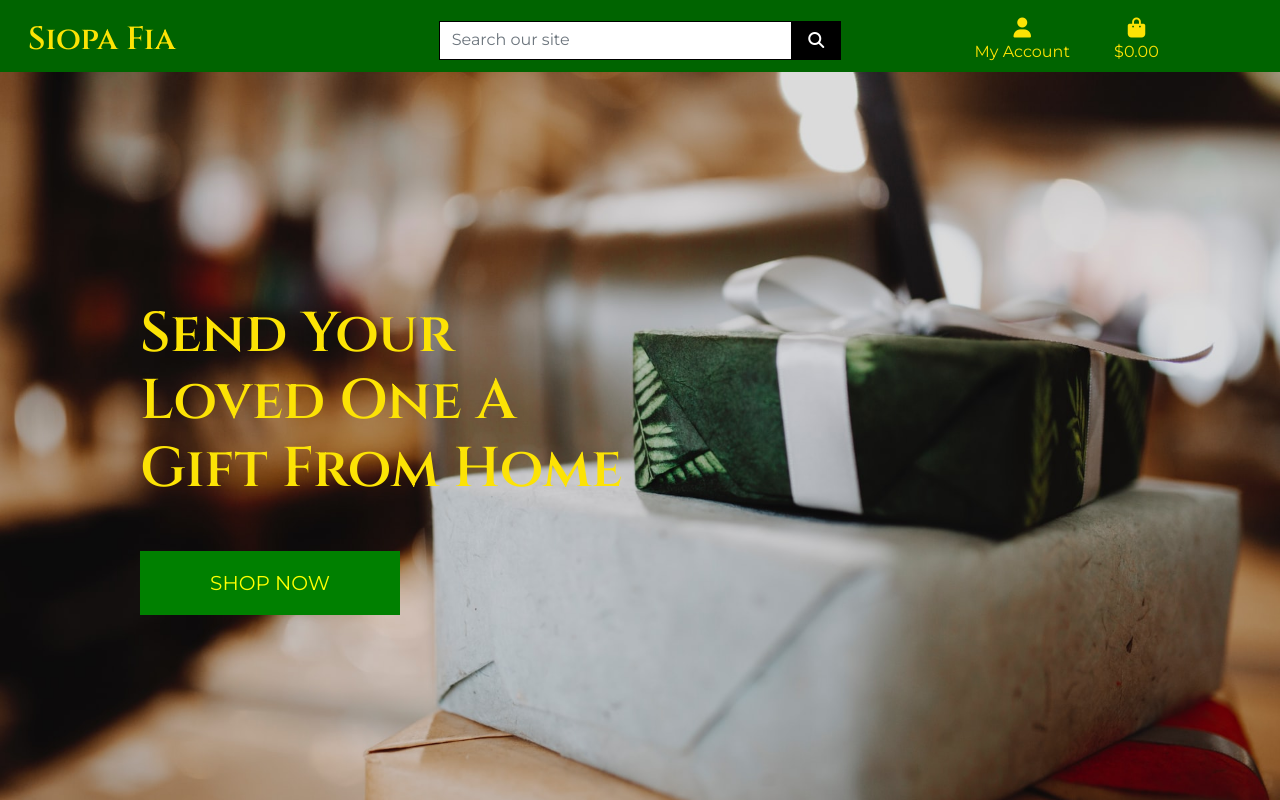
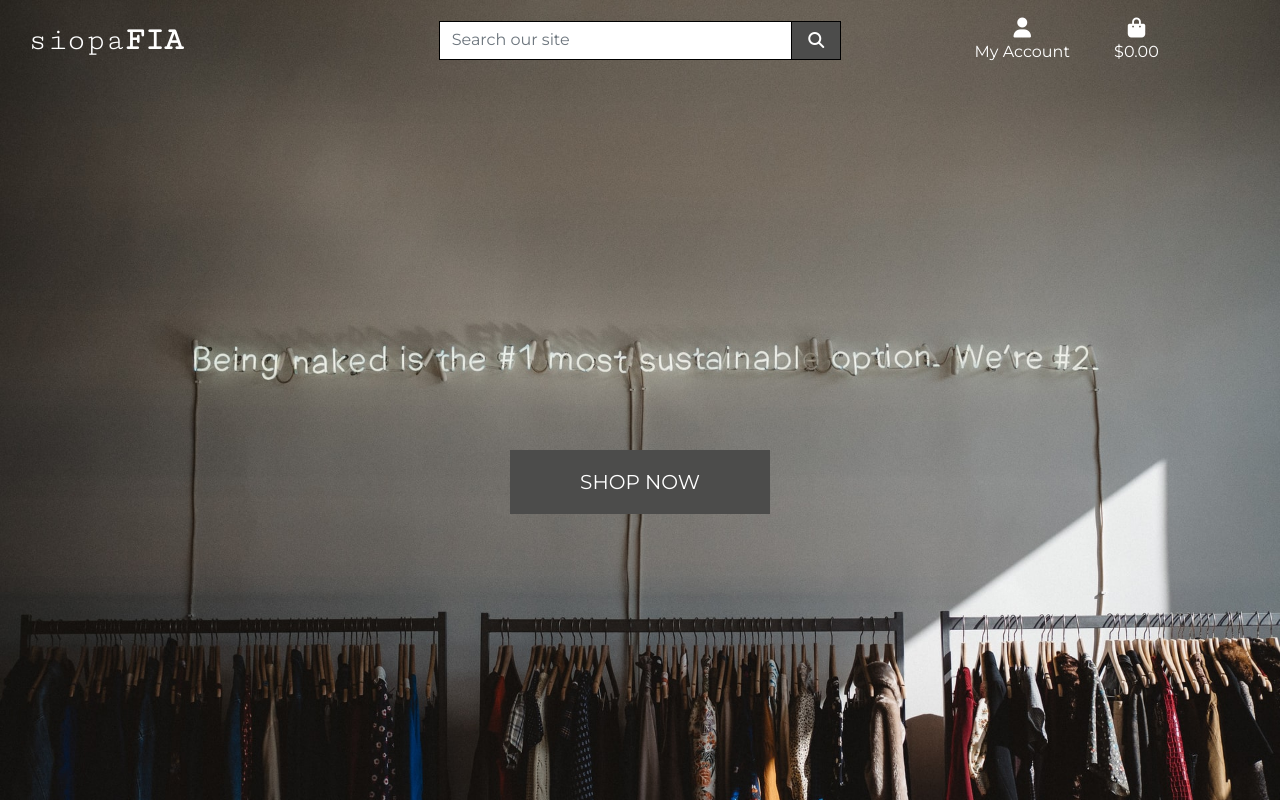
Before and after one commit to Code-Institute-Submissions/ms4-siopa-fia, a Django app: page / in a window 1280 px wide. Run offline with Django 3.2, Linux system fonts and the light colour scheme; some libraries are stand-ins or nearby versions.

Commit message:
style:replaced homepage img

```diff
--- a/home/templates/home/index.html
+++ b/home/templates/home/index.html
@@ -12,10 +12,7 @@
 {% block content %}
 <div class="container h-100">
     <div class="row h-100">
-        <div class="col-7 col-md-6 my-auto">
-            <h1 class="display-4 logo-font text-black">
-                Send Your Loved One A Gift From Home
-            </h1>
+        <div class=" text-center my-auto">
             <div class="my-5">
                 <h4>
                     <a href="" class="shop-now-button btn btn-lg rounded-0 text-uppercase py-3">Shop Now</a>
--- a/static/css/base.css
+++ b/static/css/base.css
@@ -5,10 +5,10 @@ html {
 }
 
 body {
-    background: url('/media/backgroundimghome.jpg') no-repeat center center fixed;
+    background: url('/media/homepageimg.jpg') no-repeat center center fixed;
     background-size: cover;
     height: calc(100vh - 164px);
-    color: rgb(252, 227, 5);
+    color: rgb(51, 51, 48);
     font-family: 'Montserrat', sans-serif;
 }
 
@@ -22,7 +22,7 @@ body {
 }
 
 .logo-font {
-    font-family: 'Cinzel', sans-serif;
+    font-family: 'Cutive Mono', sans-serif;
 }
 
 .main-logo-link {
@@ -30,18 +30,18 @@ body {
 }
 
 .shop-now-button {
-    background: green;
-    color: yellow;
+    background: rgb(76, 76, 75);
+    color: white;
     min-width: 260px;
 }
 
 .btn-black {
-    background: black;
+    background: rgb(76, 76, 75);
     color: white;
 }
 
 .bg-white {
-    background-color: darkgreen !important;
+    background-color: #fff !important;
 }
 
 .shop-now-button:hover,
@@ -50,16 +50,14 @@ body {
 .btn-black:hover,
 .btn-black:active,
 .btn-black:focus {
-    background: rgb(252, 227, 5);
-    color: green;
+    background: rgb(117, 117, 115);
+    color: #fff;
 }
 
-.text-green {
-    color: rgb(38, 90, 33) !important;
-}
 
-.text-yellow {
-    color: rgb(252, 227, 5);
+
+.text-black {
+    color: rgb(78, 77, 70);
 }
 
 .border-black {
--- a/templates/base.html
+++ b/templates/base.html
@@ -17,7 +17,7 @@
 
     {% block corecss %}
     <link href="https://cdn.jsdelivr.net/npm/bootstrap@5.0.1/dist/css/bootstrap.min.css" rel="stylesheet" integrity="sha384-+0n0xVW2eSR5OomGNYDnhzAbDsOXxcvSN1TPprVMTNDbiYZCxYbOOl7+AMvyTG2x" crossorigin="anonymous">
-    <link href="https://fonts.googleapis.com/css2?family=Cinzel:wght@600&family=Montserrat&display=swap" rel="stylesheet">
+    <link href="https://fonts.googleapis.com/css2?family=Cutive+Mono&family=Libre+Baskerville&display=swap" rel="stylesheet">
     <link rel="stylesheet" href="{% static 'css/base.css' %}">
 
     {% endblock %}
@@ -42,10 +42,10 @@
 <body>
 
     <header class="container-fluid fixed-top">
-        <div id="topnav" class="row bg-white pt-lg-2 d-none d-lg-flex">
+        <div id="topnav" class="row pt-lg-2 d-none d-lg-flex">
             <div class="col-12 col-lg-4 my-auto py-1 py-lg-0 text-center text-lg-left">
                 <a href="{% url 'home' %}" class="nav-link main-logo-link">
-                    <h2 class="logo-font text-yellow my-0">Siopa<strong> Fia</strong> </h2>
+                    <h2 class="logo-font text-white my-0">siopa<strong>FIA</strong> </h2>
                 </a>
             </div>
             <div class="col-12 col-lg-4 my-auto py-1 py-lg-0">
@@ -65,7 +65,7 @@
             <div class="col-12 col-lg-4 my-auto py-1 py-lg-0">
                 <ul class="list-inline list-unstyled text-center text-lg-right my-0">
                     <li class="list-inline-item dropdown">
-                        <a class="text-yellow nav-link" href="#" id="user-options" data-toggle="dropdown" aria-haspopup="true" aria-expanded="false">
+                        <a class="text-white nav-link" href="#" id="user-options" data-toggle="dropdown" aria-haspopup="true" aria-expanded="false">
                             <div class="text-center">
                                 <div><i class="fas fa-user fa-lg"></i></div>
                                 <p class="my-0">My Account</p>
@@ -85,7 +85,7 @@
                         </div>
                     </li>
                     <li class="list-inline-item">
-                        <a class="{% if grand_total %}text-info font-weight-bold{% else %}text-yellow{% endif %} nav-link" href="">
+                        <a class="{% if grand_total %}text-info font-weight-bold{% else %}text-white{% endif %} nav-link" href="">
                             <div class="text-center">
                                 <div><i class="fas fa-shopping-bag fa-lg"></i></div>
                                 <p class="my-0">
```
Also changed, not shown: README.md, media/backgroundimghome.jpg (deleted), media/homepageimg.jpg (added).
